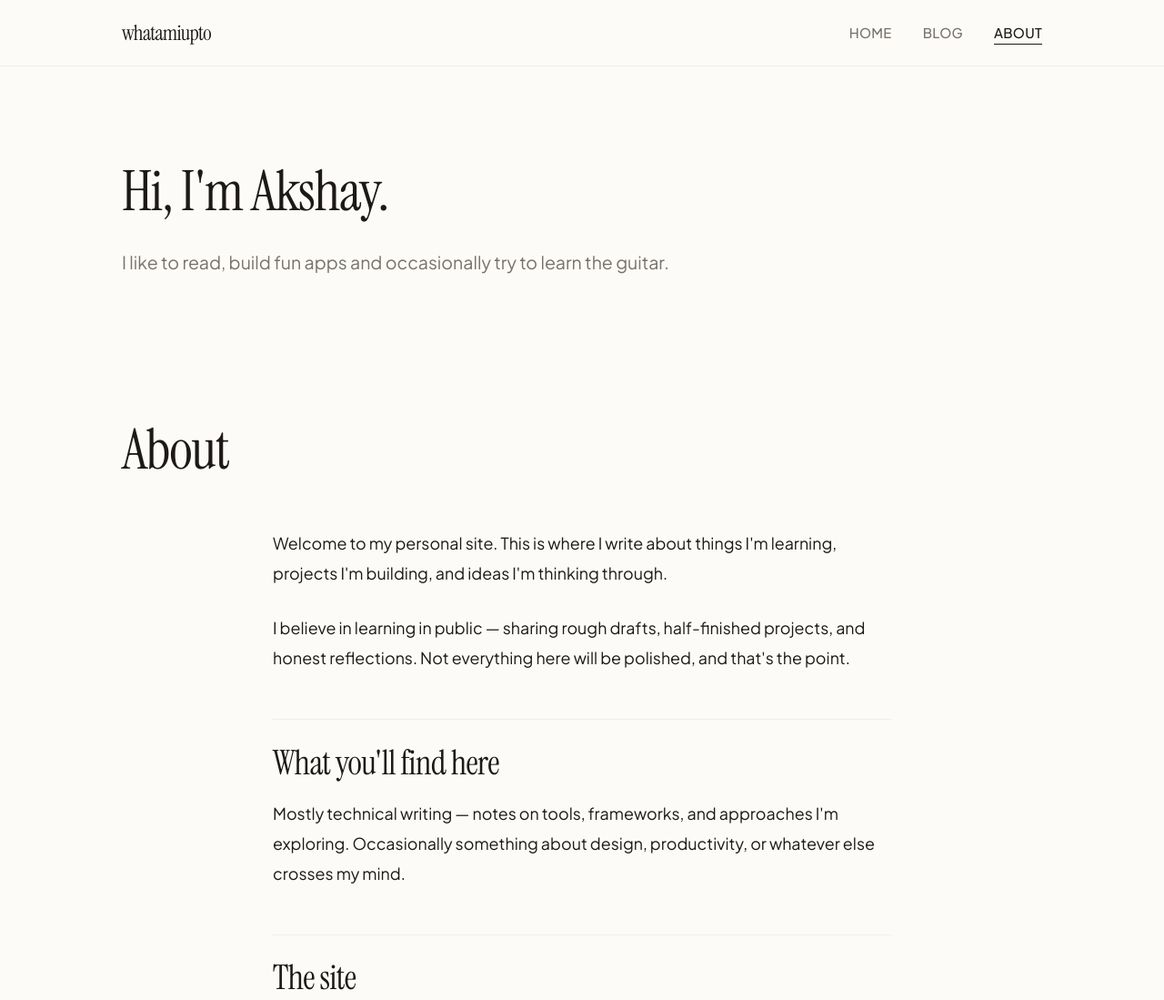
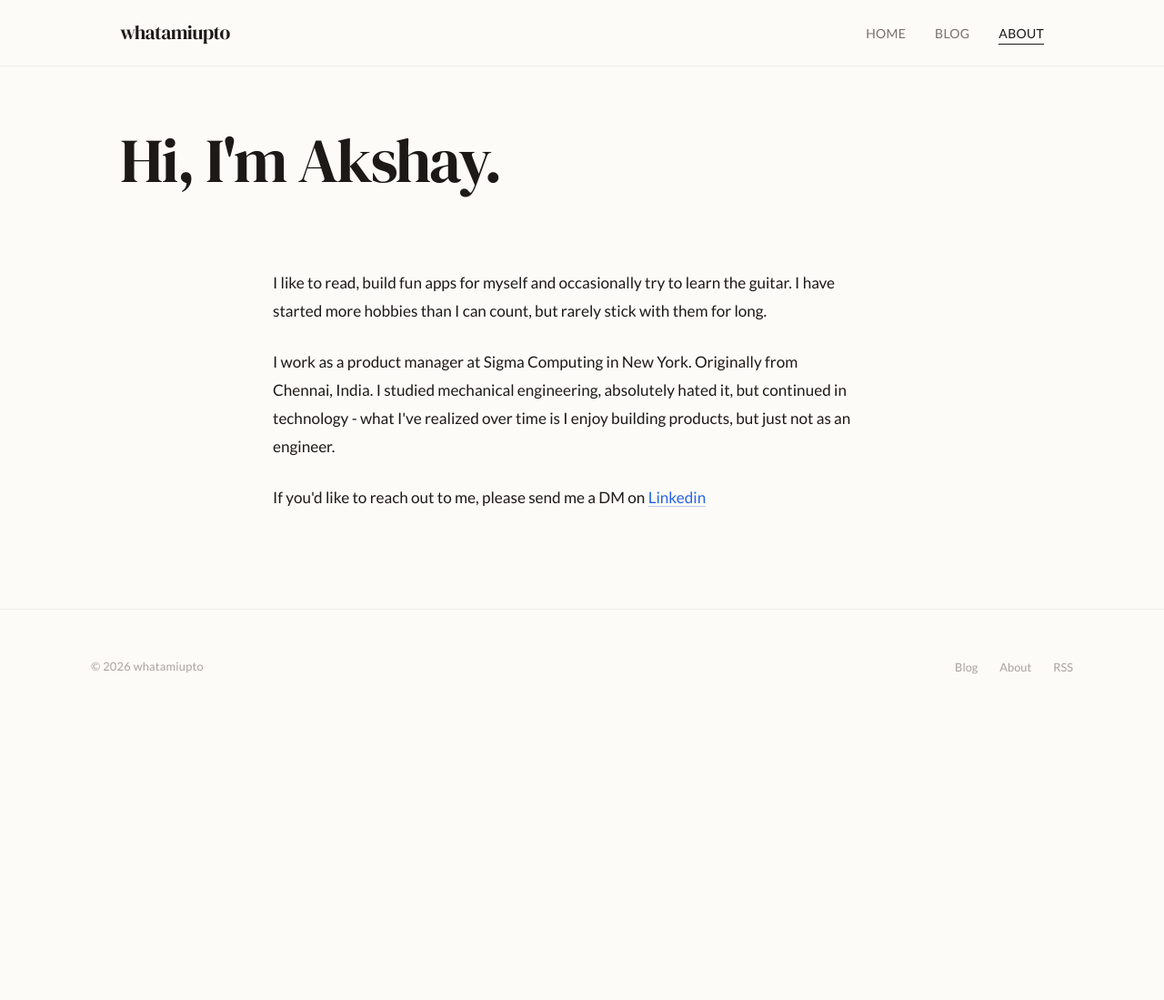
Before and after one commit to akshayrangasai/akshayrangasai.github.io, an Astro site: page /about in a window 1280 px wide. Shown: the top 1099 px of the page at 91% size. After the commit the page ends 810 px from the top, so only its background shows below. Built offline with nearby package versions, Linux system fonts and the light colour scheme; Astro itself is replaced by a stand-in of ours.

Commit message:
migrated the old blog into this

```diff
--- a/src/components/BaseHead.astro
+++ b/src/components/BaseHead.astro
@@ -20,8 +20,7 @@ const { title, description, image = FallbackImage } = Astro.props;
 <!-- Global Metadata -->
 <meta charset="utf-8" />
 <meta name="viewport" content="width=device-width,initial-scale=1" />
-<link rel="icon" type="image/svg+xml" href="/favicon.svg" />
-<link rel="icon" href="/favicon.ico" />
+<link rel="icon" type="image/svg+xml" href="/logo.svg" />
 <link rel="sitemap" href="/sitemap-index.xml" />
 <link
 	rel="alternate"
@@ -31,11 +30,11 @@ const { title, description, image = FallbackImage } = Astro.props;
 />
 <meta name="generator" content={Astro.generator} />
 
-<!-- Google Fonts: Plus Jakarta Sans + Instrument Serif -->
+<!-- Google Fonts: DM Serif Display, Lora, Lato + JetBrains Mono -->
 <link rel="preconnect" href="https://fonts.googleapis.com" />
 <link rel="preconnect" href="https://fonts.gstatic.com" crossorigin />
 <link
-	href="https://fonts.googleapis.com/css2?family=Instrument+Serif:ital@0;1&family=Plus+Jakarta+Sans:wght@300;400;500;600;700&family=JetBrains+Mono:wght@400;500&display=swap"
+	href="https://fonts.googleapis.com/css2?family=DM+Serif+Display:ital@0;1&family=Lora:ital,wght@0,400..700;1,400..700&family=Lato:ital,wght@0,100;0,300;0,400;0,700;0,900;1,100;1,300;1,400;1,700;1,900&family=JetBrains+Mono:wght@400;500&display=swap"
 	rel="stylesheet"
 />
 
--- /dev/null
+++ b/src/layouts/PageLayout.astro
@@ -0,0 +1,34 @@
+---
+import BaseHead from '../components/BaseHead.astro';
+import Header from '../components/Header.astro';
+import Footer from '../components/Footer.astro';
+import { SITE_TITLE } from '../consts';
+
+interface Props {
+	title?: string;
+	description?: string;
+}
+
+const { title, description = 'A personal corner of the internet.' } = Astro.props;
+---
+
+<!doctype html>
+<html lang="en">
+	<head>
+		<BaseHead title={title ? `${title} — ${SITE_TITLE}` : SITE_TITLE} description={description} />
+	</head>
+	<body>
+		<Header />
+		<main>
+		<section class="hero">
+			<div class="hero__content">
+				<h1>Hi, I'm Akshay.</h1>
+			</div>
+		</section>
+			<div class="prose">
+				<slot />
+			</div>
+		</main>
+		<Footer />
+	</body>
+</html>
--- a/src/pages/about.astro
+++ /dev/null
@@ -1,52 +0,0 @@
----
-import BaseHead from '../components/BaseHead.astro';
-import Footer from '../components/Footer.astro';
-import Header from '../components/Header.astro';
-import { SITE_TITLE } from '../consts';
----
-
-<!doctype html>
-<html lang="en">
-	<head>
-		<BaseHead title={`About — ${SITE_TITLE}`} description="A bit about me and what I'm working on." />
-	</head>
-	<body>
-		<Header />
-		<main>
-		<section class="hero">
-				<h1>Hi, I'm Akshay. </h1>
-				<p class="hero__description">
-					I like to read, build fun apps and occasionally try to learn the guitar.
-
-				</p>
-			</section>
-			<div class="page-header">
-				<h1>About</h1>
-			</div>
-			<div class="prose">
-				<p>
-					Welcome to my personal site. This is where I write about things I'm
-					learning, projects I'm building, and ideas I'm thinking through.
-				</p>
-				<p>
-					I believe in learning in public — sharing rough drafts, half-finished
-					projects, and honest reflections. Not everything here will be polished,
-					and that's the point.
-				</p>
-				<h2>What you'll find here</h2>
-				<p>
-					Mostly technical writing — notes on tools, frameworks, and approaches
-					I'm exploring. Occasionally something about design, productivity, or
-					whatever else crosses my mind.
-				</p>
-				<h2>The site</h2>
-				<p>
-					Built with <a href="https://astro.build">Astro</a>. All content is
-					written in Markdown files, so it stays portable and framework-agnostic.
-					Deployed as a static site — fast, simple, no database.
-				</p>
-			</div>
-		</main>
-		<Footer />
-	</body>
-</html>
--- /dev/null
+++ b/src/pages/about.mdx
@@ -0,0 +1,14 @@
+---
+layout: ../layouts/PageLayout.astro
+title: "About"
+description: "A bit about me and what I'm working on."
+---
+
+
+
+I like to read, build fun apps for myself and occasionally try to learn the guitar. I have started more hobbies than I can count, but rarely stick with them for long.
+
+
+I work as a product manager at Sigma Computing in New York. Originally from Chennai, India. I studied mechanical engineering, absolutely hated it, but continued in technology - what I've realized over time is I enjoy building products, but just not as an engineer.
+
+If you'd like to reach out to me, please send me a DM on [Linkedin](https://www.linkedin.com/in/akshay-rangasai-devalla-20506a47/)
--- a/src/styles/global.css
+++ b/src/styles/global.css
@@ -17,9 +17,21 @@
   --border-light: #F0EEEB;
 
   /* Typography */
-  --font-sans: 'Plus Jakarta Sans', system-ui, -apple-system, sans-serif;
-  --font-serif: 'Instrument Serif', Georgia, 'Times New Roman', serif;
+  --font-sans: 'Lato', system-ui, -apple-system, sans-serif;
+  --font-serif: 'Lora', Georgia, 'Times New Roman', serif;
+  --font-serif-display: 'DM Serif Display', serif;
   --font-mono: 'JetBrains Mono', 'Fira Code', monospace;
+
+  /* Fluid Type Scale (Utopia) - 320px to 1240px */
+  /* Scale: Major Third (1.25) */
+  --step--2: clamp(0.6864rem, 0.6548rem + 0.1581vw, 0.7776rem);
+  --step--1: clamp(0.858rem, 0.7842rem + 0.369vw, 1.071rem);
+  --step-0: clamp(1.0725rem, 0.9244rem + 0.7405vw, 1.5rem);
+  --step-1: clamp(1.3406rem, 1.0694rem + 1.3562vw, 2.1221rem);
+  --step-2: clamp(1.6758rem, 1.2111rem + 2.3235vw, 3.0151rem);
+  --step-3: clamp(2.0947rem, 1.332rem + 3.8138vw, 4.2934rem);
+  --step-4: clamp(2.6184rem, 1.4077rem + 6.0534vw, 6.1042rem);
+  --step-5: clamp(3.273rem, 1.4024rem + 9.3529vw, 8.669rem);
 
   /* Spacing */
   --content-width: 680px;
@@ -41,7 +53,7 @@
 }
 
 html {
-  font-size: 17px;
+  font-size: 16px;
   scroll-behavior: smooth;
   -webkit-font-smoothing: antialiased;
   -moz-osx-font-smoothing: grayscale;
@@ -59,24 +71,19 @@ body {
 
 /* --- Typography --- */
 h1, h2, h3, h4, h5, h6 {
-  font-family: var(--font-serif);
+  font-family: var(--font-serif-display);
   font-weight: 400;
   color: var(--text);
-  line-height: 1.15;
-  letter-spacing: -0.02em;
+  line-height: 1.1;
+  letter-spacing: -0.03em;
 }
 
-h1 {
-  font-size: clamp(2.4rem, 5vw, 3.6rem);
-}
-
-h2 {
-  font-size: clamp(1.6rem, 3vw, 2.2rem);
-}
-
-h3 {
-  font-size: clamp(1.2rem, 2vw, 1.6rem);
-}
+h1 { font-size: var(--step-2); }
+h2 { font-size: var(--step-1); }
+h3 { font-size: var(--step-0); }
+h4 { font-size: var(--step--1); }
+h5 { font-size: var(--step--2); }
+h6 { font-size: var(--step--2); }
 
 p {
   max-width: 65ch;
@@ -125,12 +132,21 @@ main {
 }
 
 .site-nav__logo {
-  font-family: var(--font-serif);
+  display: flex;
+  align-items: center;
+  gap: 0.75rem;
+  font-family: var(--font-serif-display);
   font-size: 1.35rem;
   font-weight: 400;
   letter-spacing: -0.03em;
   text-decoration: none;
   color: var(--text);
+}
+
+.site-nav__logo-img {
+  height: 32px;
+  width: auto;
+  filter: grayscale(1) contrast(1.2);
 }
 
 .site-nav__links {
@@ -212,32 +228,67 @@ main {
 
 /* --- Hero (Homepage) --- */
 .hero {
-  padding: 6rem 0 4rem;
+  padding: 4rem 0 3rem;
   max-width: var(--content-width);
+}
+
+.hero__content {
+  max-width: 100%;
 }
 
 .hero__eyebrow {
   display: inline-block;
-  font-size: 0.7rem;
+  font-size: 0.75rem;
   font-weight: 600;
   text-transform: uppercase;
-  letter-spacing: 0.18em;
-  color: var(--text-faint);
-  margin-bottom: 1.2rem;
-  padding: 0.35rem 0.8rem;
-  border: 1px solid var(--border);
-  border-radius: 100px;
+  letter-spacing: 0.15em;
+  color: var(--accent);
+  margin-bottom: 2rem;
+  position: relative;
+  padding-left: 3rem;
+}
+
+.hero__eyebrow::before {
+  content: '';
+  position: absolute;
+  left: 0;
+  top: 50%;
+  width: 2rem;
+  height: 1px;
+  background-color: var(--accent);
 }
 
 .hero h1 {
-  margin-bottom: 1.5rem;
+  margin-bottom: 2rem;
+  font-size: var(--step-3);
+  line-height: 1.15;
 }
 
 .hero__description {
-  font-size: 1.15rem;
+  font-size: var(--step--1);
   color: var(--text-muted);
-  line-height: 1.8;
-  max-width: 52ch;
+  line-height: 1.6;
+  max-width: 48ch;
+}
+
+.hero__visual {
+  display: flex;
+  justify-content: center;
+  align-items: center;
+}
+
+.hero__visual-img {
+  width: 100%;
+  max-width: 240px;
+  height: auto;
+  opacity: 0.8;
+  filter: grayscale(1) contrast(1.1);
+  transition: opacity 0.5s var(--ease-out), filter 0.5s var(--ease-out);
+}
+
+.hero__visual-img:hover {
+  opacity: 1;
+  filter: grayscale(0) contrast(1);
 }
 
 /* --- Section --- */
@@ -256,7 +307,7 @@ main {
 
 .section__title {
   font-family: var(--font-serif);
-  font-size: 1.1rem;
+  font-size: var(--step-0);
   font-weight: 400;
   color: var(--text-muted);
   letter-spacing: -0.01em;
@@ -334,7 +385,7 @@ main {
 
 .post-card__title {
   font-family: var(--font-serif);
-  font-size: 1.35rem;
+  font-size: var(--step-1);
   font-weight: 400;
   color: var(--text);
   line-height: 1.3;
@@ -403,8 +454,8 @@ main {
 .prose p {
   margin-bottom: 1.5em;
   color: var(--text);
-  font-size: 1.05rem;
-  line-height: 1.85;
+  font-size: var(--step--1);
+  line-height: 1.8;
 }
 
 .prose h2 {
@@ -421,13 +472,42 @@ main {
 
 .prose ul,
 .prose ol {
-  margin-bottom: 1.5em;
-  padding-left: 1.5em;
+  margin-bottom: 2rem;
+  padding-left: 1.75rem;
 }
 
 .prose li {
-  margin-bottom: 0.5em;
-  line-height: 1.75;
+  margin-bottom: 0.75rem;
+  line-height: 1.7;
+}
+
+.prose ol {
+  list-style-type: decimal;
+}
+
+.prose ol ol {
+  list-style-type: lower-alpha;
+}
+
+.prose ol ol ol {
+  list-style-type: lower-roman;
+}
+
+.prose ul {
+  list-style-type: disc;
+}
+
+.prose ul ul {
+  list-style-type: circle;
+}
+
+/* Custom markers for that premium feel */
+.prose ol li::marker {
+  font-family: var(--font-sans);
+}
+
+.prose ul li::marker {
+  color: var(--text-faint);
 }
 
 .prose blockquote {
@@ -466,7 +546,22 @@ main {
   max-width: 100%;
   height: auto;
   border-radius: 12px;
-  margin: 2rem 0;
+  display: block;
+  margin: 0 auto;
+}
+
+.prose figure {
+  margin: 3rem 0;
+}
+
+.prose figcaption {
+  font-family: var(--font-sans);
+  font-size: 0.8rem;
+  color: var(--text-faint);
+  text-align: center;
+  margin-top: 1rem;
+  font-style: italic;
+  letter-spacing: 0.01em;
 }
 
 .prose hr {
@@ -516,7 +611,7 @@ main {
 }
 
 .page-header p {
-  font-size: 1.1rem;
+  font-size: var(--step--1);
   color: var(--text-muted);
   line-height: 1.8;
 }
```
Also changed, not shown: src/content/blog/choosing-tools.md (deleted, +0 -30 lines), src/content/blog/getting-started.md (deleted, +0 -38 lines), src/content/blog/learning-in-public.md (deleted, +0 -28 lines), src/content/blog/quant-dating copy.md (added, +53 -0 lines), src/content/blog/quant-dating.md (added, +100 -0 lines), src/pages/index.astro (+7 -6 lines), public/logo.svg (added), src/assets/greetings/gpt1.png (added), src/assets/greetings/gpt2.png (added), src/assets/greetings/gpt3.png (added), src/assets/greetings/greeting_ps.png (added), src/assets/quant-dating/figma_mocks.png (added), src/assets/quant-dating/kraken.gif (added), src/assets/quant-dating/self_product.png (added).
